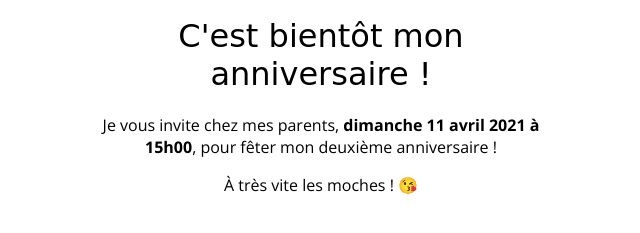
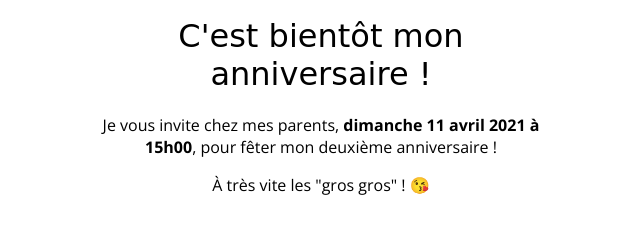
Before and after one commit to nighcrawl/birthday-invite, a plain HTML site: page index.html in a window 1280 px wide. Shown: the part 253-486 px from the top of the page, 319-959 px from the left. Drawn offline with nearby package versions, Linux system fonts and the light colour scheme; a web font is replaced by a local one.

Commit message:
change last sentence

```diff
--- a/index.html
+++ b/index.html
@@ -21,7 +21,7 @@
     <div class="content">
       <h1>C'est bientôt mon anniversaire !</h1>
       <p>Je vous invite chez mes parents, <strong>dimanche 11 avril 2021 à 15h00</strong>, pour fêter mon deuxième anniversaire !</p>
-      <p>À très vite les moches ! 😘</p>
+      <p>À très vite les "gros gros" ! 😘</p>
     </div>
   </div>
 
```
